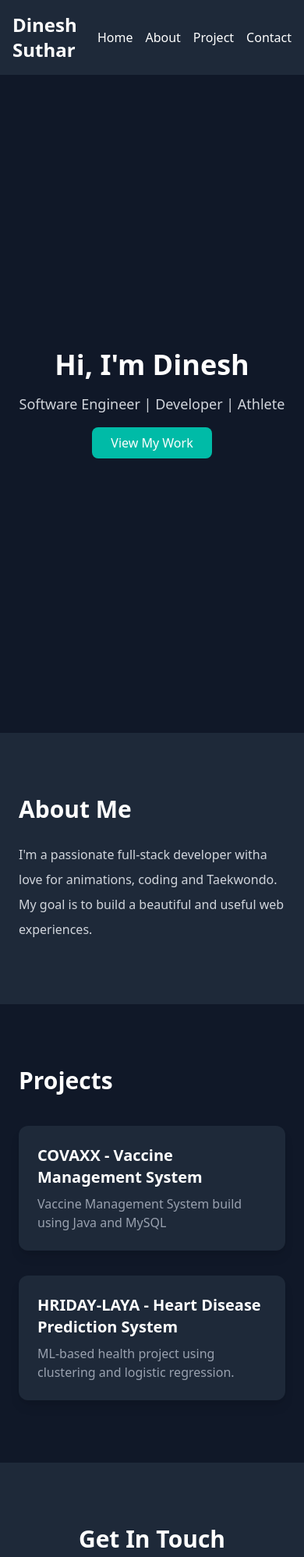
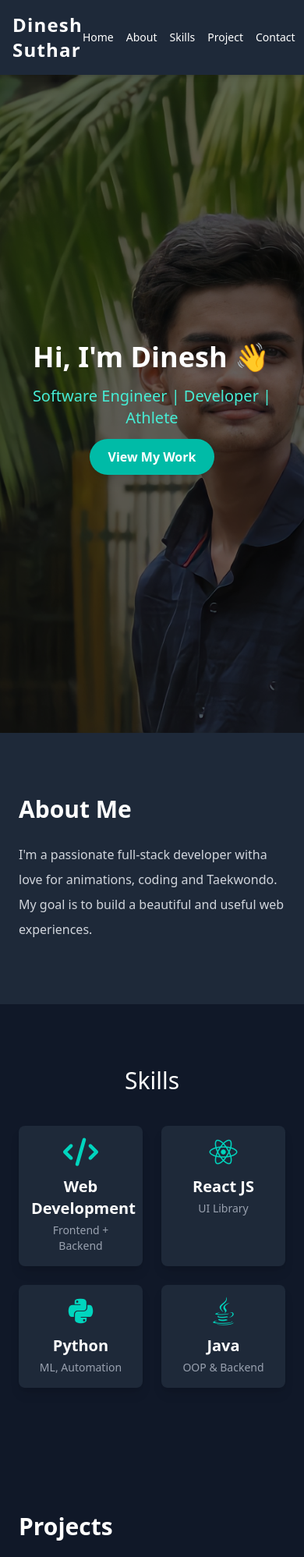
Before and after one commit to dinesh90040/Tailwind-portfolio, a plain HTML site: page index.html in a window 390 px wide. Shown: the top 1997 px of the page at 78% size. Drawn offline with nearby package versions, Linux system fonts and the light colour scheme.

Commit message:
Enhanced Home Section

```diff
--- a/index.html
+++ b/index.html
@@ -5,16 +5,57 @@
     <meta name="viewport" content="width=device-width, initial-scale=1.0">
     <title>Document</title>
     <script src="https://cdn.jsdelivr.net/npm/@tailwindcss/browser@4"></script>
+    <link href="https://unpkg.com/aos@2.3.1/dist/aos.css" rel="stylesheet" />
+    <link rel="stylesheet" href="https://cdnjs.cloudflare.com/ajax/libs/font-awesome/6.5.0/css/all.min.css">
+
+    <style>
+        .animate-gradient {
+            background-size: 200% 200%;
+            animation: gradientMove 4s ease infinite;
+        }
+
+        @keyframes gradientMove {
+            0% {
+                background-position: 0% 50%;
+            }
+            50% {
+                background-position: 100% 50%;
+            }
+            100% {
+                background-position: 0% 50%;
+            }
+        }
+        .typewriter {
+            overflow: hidden;
+            white-space: nowrap;
+            border-right: 2px solid #fff;
+            animation: typing 3s steps(30, end), blink 0.75s step-end infinite ;
+        }
+        @keyframes typing {
+            from {
+                width: 0;
+            }
+            to {
+                width: 100%;
+            }
+        }
+        @keyframes blink {
+            50% {
+                border-color: transparent;
+            }
+        }
+    </style>
 </head>
 <body class="bg-gray-900 text-white font-sans">
     <!-- Navbar -->
-     <nav class="bg-gray-800 p-4 sticky top-0 z-50">
+     <nav class="bg-gray-800 p-4 sticky top-0 z-50 shadow-md">
         <div class="container mx-auto flex justify-between items-center">
-            <h1 class="text-2xl font-bold">Dinesh Suthar</h1>
-            <ul class="flex space-x-4">
+            <h1 class="text-2xl font-bold tracking-wider">Dinesh Suthar</h1>
+            <ul class="flex space-x-6 text-sm">
                 <li class="flex space-x-4">
                     <a class="hover:text-teal-400 hover:border-b-2 border-teal-400" href="#home">Home</a>
                     <a class="hover:text-teal-400 hover:border-b-2 border-teal-400" href="#about">About</a>
+                    <a class="hover:text-teal-400 hover:border-b-2 border-teal-400" href="#skills">Skills</a>
                     <a class="hover:text-teal-400 hover:border-b-2 border-teal-400" href="#project">Project</a>
                     <a class="hover:text-teal-400 hover:border-b-2 border-teal-400" href="#contact">Contact</a>
                 </li>
@@ -22,11 +63,12 @@
         </div>
      </nav>
      <!-- Hero Section -->
-      <section class="min-h-screen flex items-center justify-center bg-gray-900">
-        <div class="text-center space-y-4">
-            <h2 class="text-4xl md:text-6xl font-bold">Hi, I'm Dinesh</h2>
-            <p class="text-gray-300 text-lg md:text-xl">Software Engineer | Developer | Athlete</p>
-            <a href="#projects" class="inline-block bg-teal-500 hover:bg-teal-600 text-white px-6 py-2 rounded-lg transition">View My Work</a>
+      <section id="" class="relative h-screen bg-cover bg-center flex items-center justify-center text-white px-6" style="background-image: url(profile.jpg);">
+        <div class="absolute inset-0 bg-black opacity-60"></div>
+        <div class="relative z-10 text-center">
+            <h1 class="text-4xl md:text-6xl font-extrabold mb-4 typewriter text-white">Hi, I'm Dinesh 👋</h1>
+            <p class="text-xl md:text-2xl text-teal-300 mb-6  hover:text-white transition duration-300">Software Engineer | Developer | Athlete</p>
+            <a href="#projects" class="bg-teal-500 hover:bg-teal-700 text-white font-semibold py-3 px-6 rounded-full transition duration-300 shadow-lg hover:scale-105">View My Work</a>
         </div>
       </section>
     <!-- About Section -->
@@ -38,10 +80,39 @@
             </p>
         </div>
      </section>
+     <!-- Skills Section -->
+      <section class="bg-gray-900" id="skills">
+        <div class="container mx-auto px-6 py-20">
+            <h3 class="text-3xl fonr-semibold mb-10 text-center" data-aos="zoom-in-up">Skills</h3>
+            <div class="grid grid-cols-2 md:grid-cols-4 gap-6">
+                <!-- Web Development -->
+                 <div class="bg-gray-800 p-4 rounded-lg shadow-lg hover:shadow-teal-400 transition text-center">
+                    <i class="fas fa-code text-4xl text-teal-400 mb-3"></i>
+                    <h4 class="text-xl font-bold mb-1">Web Development</h4>
+                    <p class="text-gray-400 text-sm">Frontend + Backend</p>
+                 </div>
+                  <div class="bg-gray-800 p-4 rounded-lg shadow-lg hover:shadow-teal-400 transition text-center">
+                    <i class="fa-brands fa-react text-4xl text-teal-400 mb-3"></i>
+                    <h4 class="text-xl font-bold mb-1">React JS</h4>
+                    <p class="text-gray-400 text-sm">UI Library</p>
+                 </div>
+                  <div class="bg-gray-800 p-4 rounded-lg shadow-lg hover:shadow-teal-400 transition text-center">
+                    <i class="fa-brands fa-python text-4xl text-teal-400 mb-3"></i>
+                    <h4 class="text-xl font-bold mb-1">Python</h4>
+                    <p class="text-gray-400 text-sm">ML, Automation</p>
+                 </div>
+                  <div class="bg-gray-800 p-4 rounded-lg shadow-lg hover:shadow-teal-400 transition text-center">
+                    <i class="fa-brands fa-java text-4xl text-teal-400 mb-3"></i>
+                    <h4 class="text-xl font-bold mb-1">Java</h4>
+                    <p class="text-gray-400 text-sm">OOP & Backend</p>
+                 </div>
+            </div>
+        </div>
+      </section>
      <!-- Projects -->
       <section class="py-20 bg-gray-900" id="projects">
         <div class="container mx-auto px-6">
-            <h3 class="text-3xl font-semibold mb-10">
+            <h3 class="text-3xl font-semibold mb-10" data-aos="zoom-in-up">
                 Projects
             </h3>
             <div class="grid md:grid-cols-2 lg:grid-cols-3 gap-8">
@@ -63,7 +134,7 @@
       </section>
       <!-- Contact Section -->
        <section class="py-20 bg-gray-800" id="contact">
-        <div class="container mx-auto px-6 text-center">
+        <div class="container mx-auto px-6 text-center" data-aos="zoom=in">
             <h3 class="text-3xl font-semibold mb-6">
                 Get In Touch
             </h3>
@@ -76,5 +147,13 @@
         <footer class="bg-gray-900 text-center py-4 text-sm text-gray-500">
             &copy;2025 Dinesh. Built with ❤️ using Tailwind CSS
         </footer>
+        <script src="https://kit.fontawesome.com/a2e0e6cfd8.js" crossorigin="anonymous"></script>
+        <script src="https://unpkg.com/aos@2.3.1/dist/aos.js"></script>
+        <script>
+            AOS.init({
+                once:true,
+                duration: 1000,
+            })
+        </script>
 </body>
 </html>
```
Also changed, not shown: profile.jpg (added).
